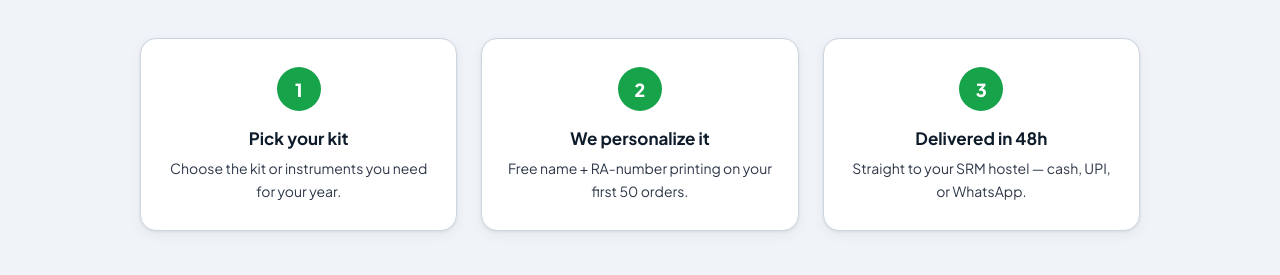
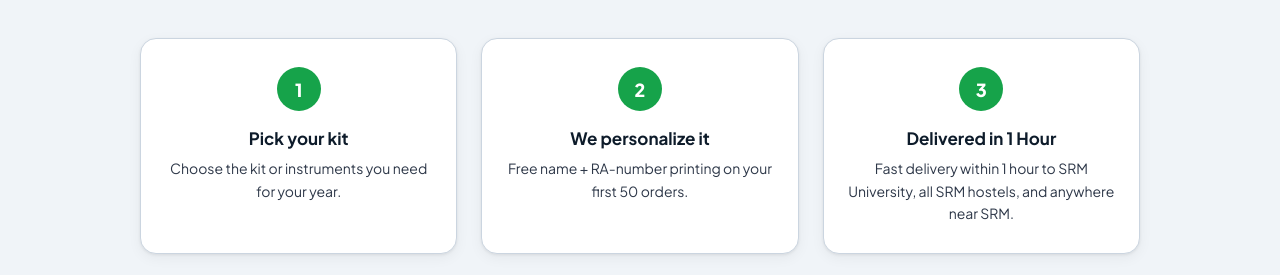
Before and after one commit to rafeequerahman66-sys/medvault, a Next.js app: page / in a window 1280 px wide. Shown: the part 3625-3900 px from the top of the page. Built offline with nearby package versions, Linux system fonts and the light colour scheme.

Commit message:
Update delivery card copy: 1-hour delivery to SRM

```diff
--- a/app/page.jsx
+++ b/app/page.jsx
@@ -2666,7 +2666,7 @@
             {[
               ["1", "Pick your kit", "Choose the kit or instruments you need for your year."],
               ["2", "We personalize it", "Free name + RA-number printing on your first 50 orders."],
-              ["3", "Delivered in 48h", "Straight to your SRM hostel — cash, UPI, or WhatsApp."],
+              ["3", "Delivered in 1 Hour", "Fast delivery within 1 hour to SRM University, all SRM hostels, and anywhere near SRM."],
             ].map(([n, t, d]) => (
               <div key={n} style={{ background: C.white, border: `1px solid ${C.border}`, borderRadius: 16, padding: "28px 22px", boxShadow: C.shadow }}>
                 <div style={{ width: 44, height: 44, borderRadius: "50%", background: C.primary, color: C.white, display: "flex", alignItems: "center", justifyContent: "center", fontWeight: 800, fontSize: 18, margin: "0 auto 16px" }}>{n}</div>
```
